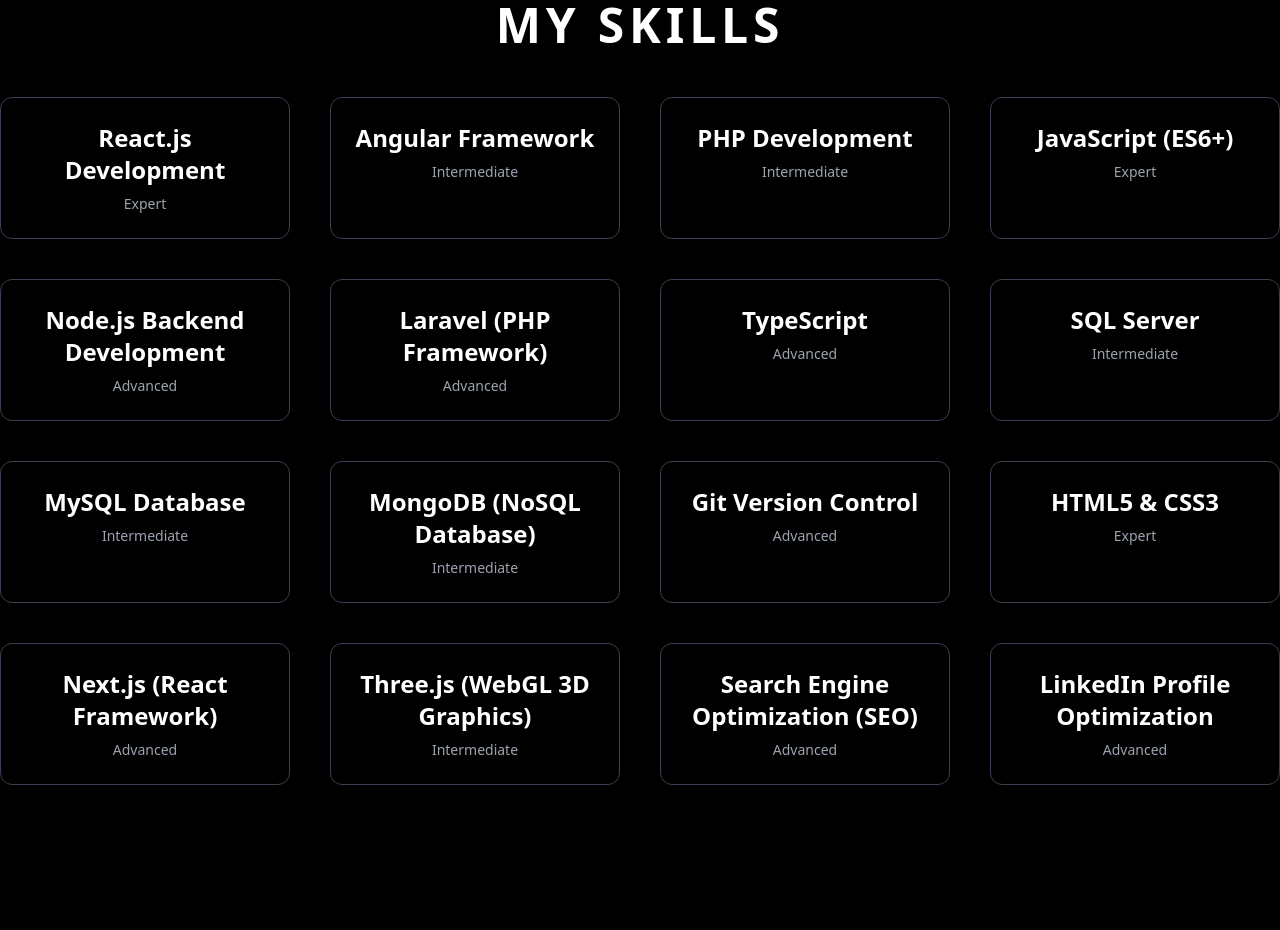
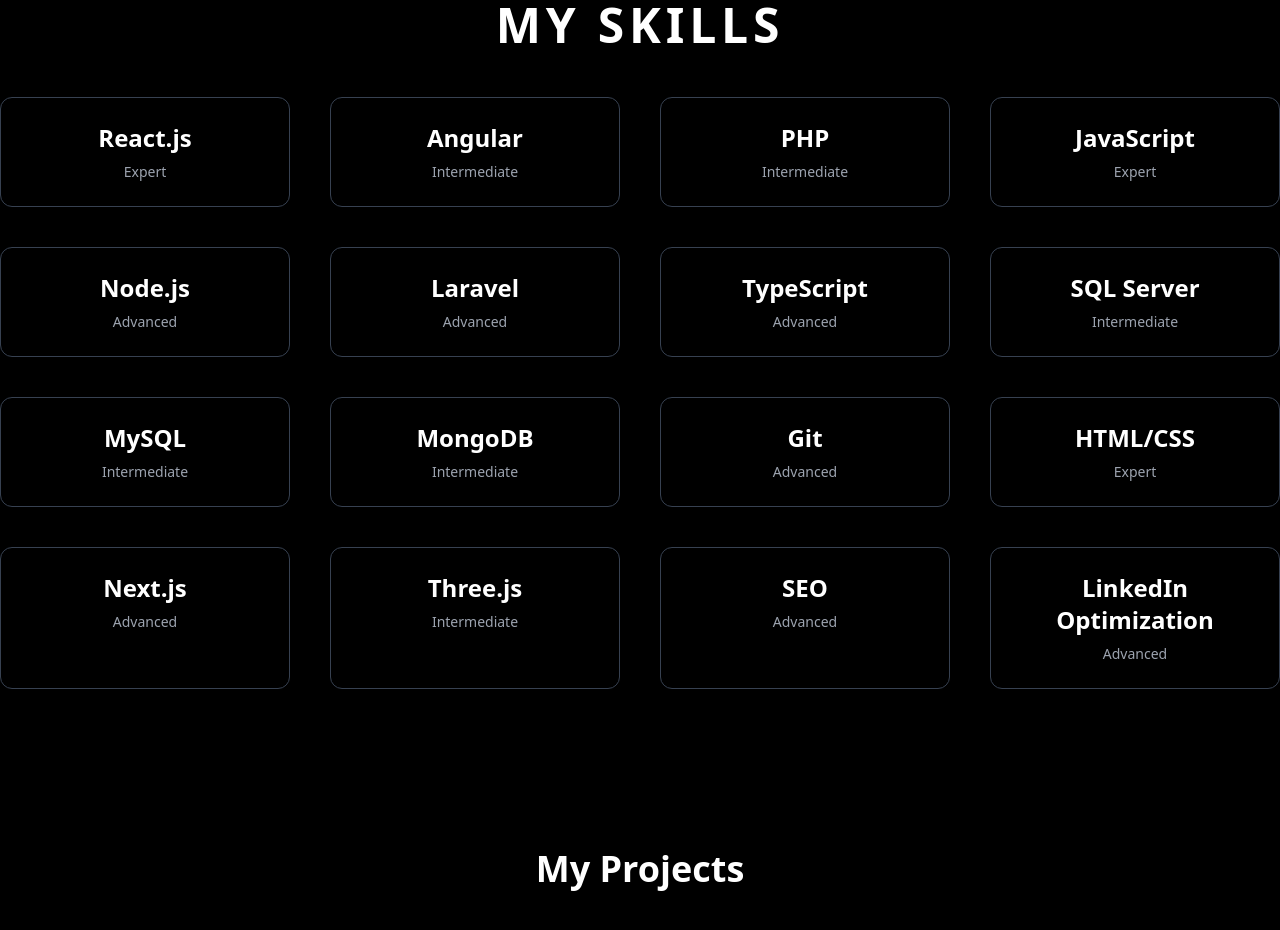
Before and after one commit to Muhammadd-01/Affan-s-Portfolio-Final-, a React (Vite) app: page / in a window 1280 px wide. Shown: the part 1540-2470 px from the top of the page. Built offline with nearby package versions, Linux system fonts and the light colour scheme.

Commit message:
Portfolio

```diff
--- a/src/components/Skills.jsx
+++ b/src/components/Skills.jsx
@@ -1,23 +1,24 @@
 import { motion } from "framer-motion";
 
 const skillsData = [
-  { name: "React.js Development", level: "Expert", category: "Frontend Development" },
-  { name: "Angular Framework", level: "Intermediate", category: "Frontend Development" },
-  { name: "PHP Development", level: "Intermediate", category: "Backend Development" },
-  { name: "JavaScript (ES6+)", level: "Expert", category: "Frontend Development" },
-  { name: "Node.js Backend Development", level: "Advanced", category: "Backend Development" },
-  { name: "Laravel (PHP Framework)", level: "Advanced", category: "Backend Development" },
-  { name: "TypeScript", level: "Advanced", category: "Frontend Development" },
-  { name: "SQL Server", level: "Intermediate", category: "Database Management" },
-  { name: "MySQL Database", level: "Intermediate", category: "Database Management" },
-  { name: "MongoDB (NoSQL Database)", level: "Intermediate", category: "Database Management" },
-  { name: "Git Version Control", level: "Advanced", category: "Tools & DevOps" },
-  { name: "HTML5 & CSS3", level: "Expert", category: "Frontend Development" },
-  { name: "Next.js (React Framework)", level: "Advanced", category: "Full-Stack Development" },
-  { name: "Three.js (WebGL 3D Graphics)", level: "Intermediate", category: "Frontend Graphics/Animation" },
-  { name: "Search Engine Optimization (SEO)", level: "Advanced", category: "Digital Marketing" },
-  { name: "LinkedIn Profile Optimization", level: "Advanced", category: "Digital Branding" }
+  { name: "React.js", level: "Expert", category: "Frontend" },
+  { name: "Angular", level: "Intermediate", category: "Frontend" },
+  { name: "PHP", level: "Intermediate", category: "Backend" },
+  { name: "JavaScript", level: "Expert", category: "Frontend" },
+  { name: "Node.js", level: "Advanced", category: "Backend" },
+  { name: "Laravel", level: "Advanced", category: "Backend" },
+  { name: "TypeScript", level: "Advanced", category: "Frontend" },
+  { name: "SQL Server", level: "Intermediate", category: "Database" },
+  { name: "MySQL", level: "Intermediate", category: "Database" },
+  { name: "MongoDB", level: "Intermediate", category: "Database" },
+  { name: "Git", level: "Advanced", category: "Tools" },
+  { name: "HTML/CSS", level: "Expert", category: "Frontend" },
+  { name: "Next.js", level: "Advanced", category: "Full-Stack" },
+  { name: "Three.js", level: "Intermediate", category: "Frontend" },
+  { name: "SEO", level: "Advanced", category: "Digital Marketing" },
+  { name: "LinkedIn Optimization", level: "Advanced", category: "Branding" }
 ];
+
 
 
 const Skills = () => {
```
